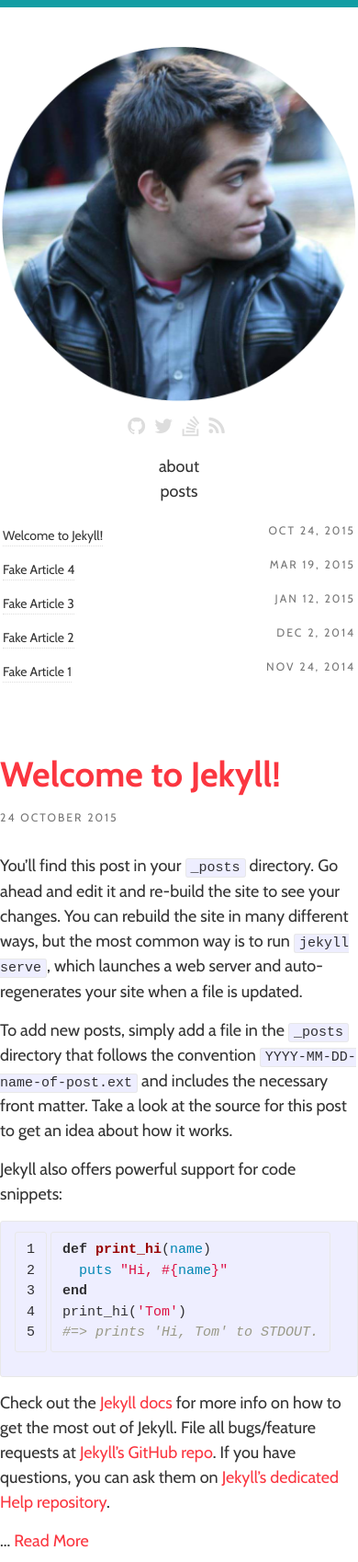
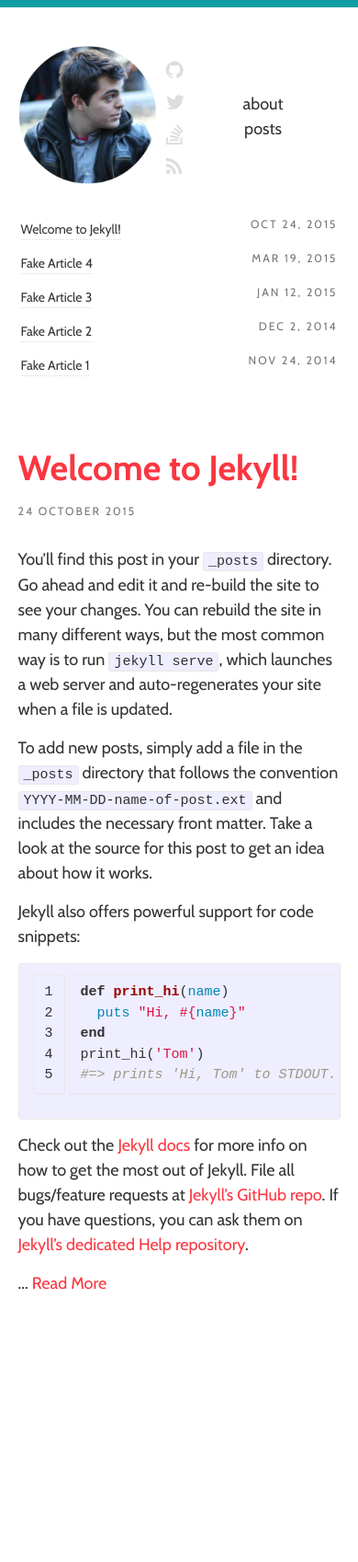
Before and after one commit to csengineer13/dannyrb.com, a Jekyll site: the page built from index.html, in a window 390 px wide. Shown: the whole page at 92% size. Built offline with Jekyll 4.4.1, drawn with Linux system fonts in a browser that asks for light colours; nearby versions of some CDN libraries; after the commit the page ends 1409 px from its top, so only the background shows below that.

Commit message:
Changing mobile/tablet styles

```diff
--- a/_sass/_layout.scss
+++ b/_sass/_layout.scss
@@ -90,6 +90,46 @@ nav .listing {
 }
 
 /* MEDIA QUERIES */
+@media screen and (max-width: 850px ){
+    main {
+        max-width: 90%;
+        margin: 0 auto;
+    }
+
+    .sidebar {
+        max-width: 90%;
+        margin: 0 auto 30px auto;
+        height: 150px;
+
+
+        .author {
+            float: left;
+
+            img{
+                height: 150px;
+            }
+        }
+
+        .sidebar-text {
+            height: 150px;
+            .meta {
+                float:left;
+                width: 22px;
+                margin-left: 10px;
+                &:after { clear: both; }
+
+                .icon {
+                    margin-bottom: 13px;
+                }
+            }
+            .pages {
+                padding-top: 50px;
+                margin: 0 auto;
+            }
+        }
+    }
+}
+
 @media screen and (min-width: 850px ) {
     main {
 
```
